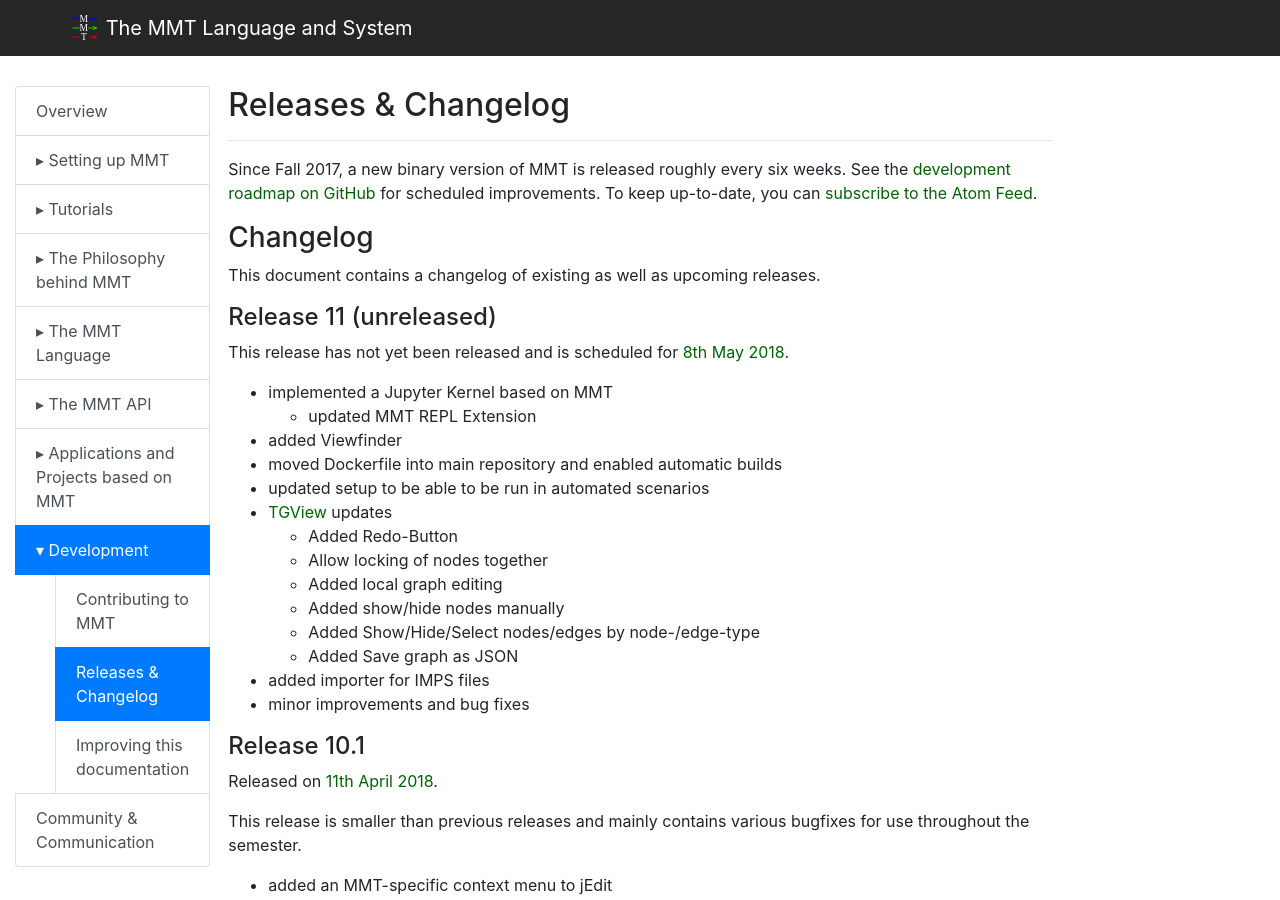
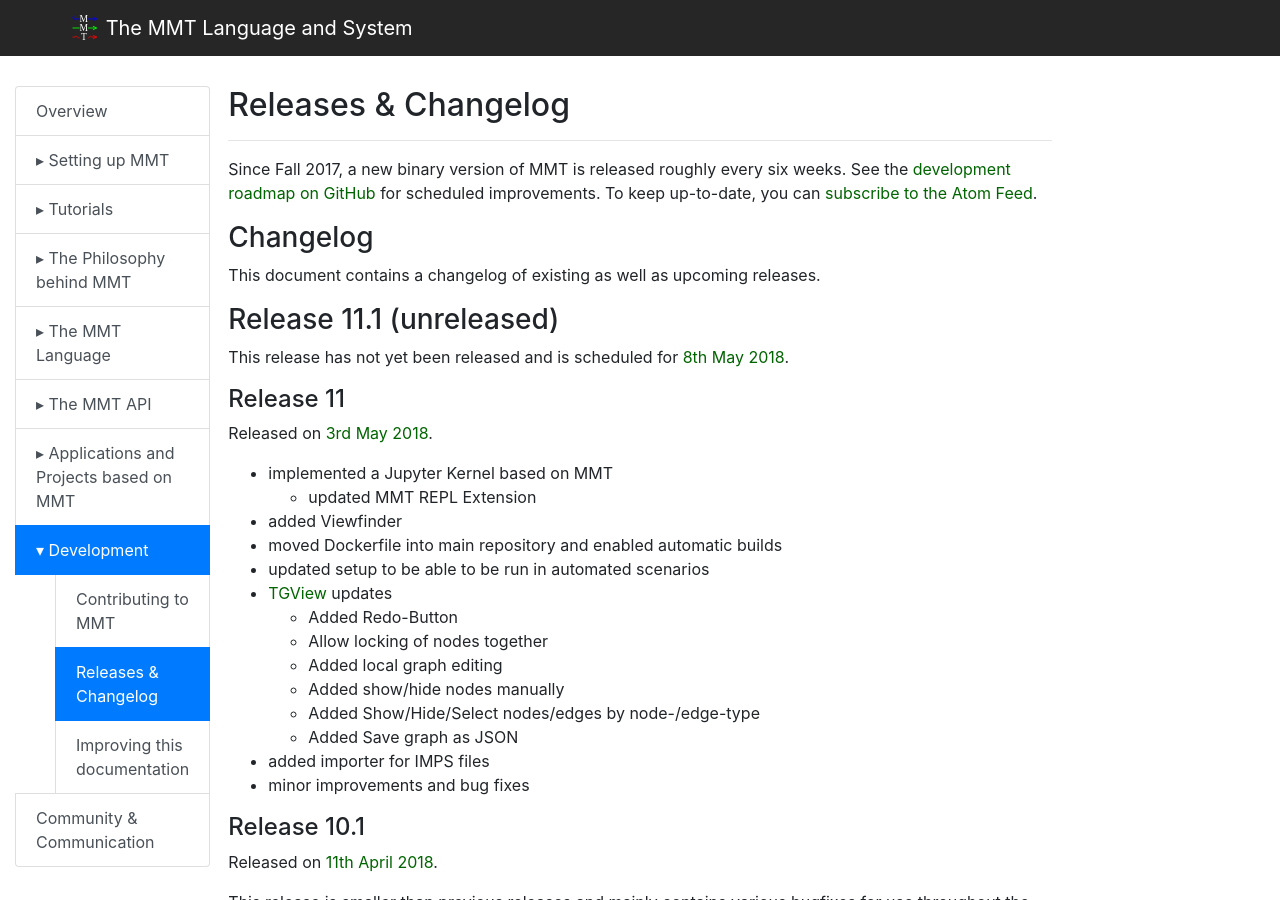
Before and after one commit to UniFormal/uniformal.github.io, a Jekyll site: the page built from doc/development/releases.md, in a window 1280 px wide and 900 px high. Built offline with Jekyll 4.4.1, drawn with Linux system fonts in a browser that asks for light colours.

Commit message:
Release 11

```diff
--- a/doc/development/releases.md
+++ b/doc/development/releases.md
@@ -11,8 +11,13 @@ To keep up-to-date, you can [subscribe to the Atom Feed](https://github.com/Unif
 
 This document contains a changelog of existing as well as upcoming releases.
 
-#### Release 11 (unreleased)
+### Release 11.1 (unreleased)
+
 This release has not yet been released and is scheduled for [8th May 2018](https://github.com/UniFormal/MMT/milestone/3).
+
+#### Release 11
+
+Released on [3rd May 2018](https://github.com/UniFormal/MMT/releases/tag/v11.0.0).
 
 - implemented a Jupyter Kernel based on MMT
     - updated MMT REPL Extension
```
